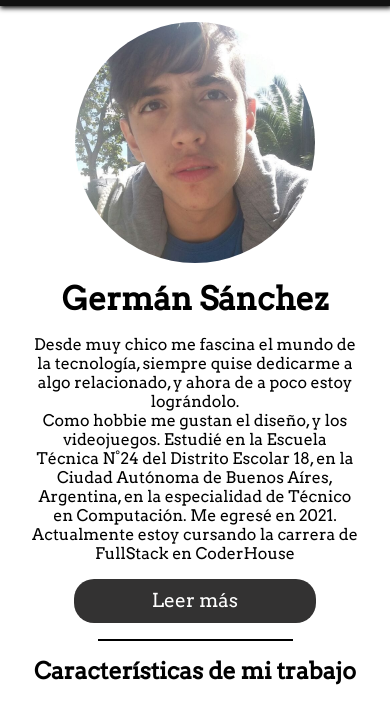
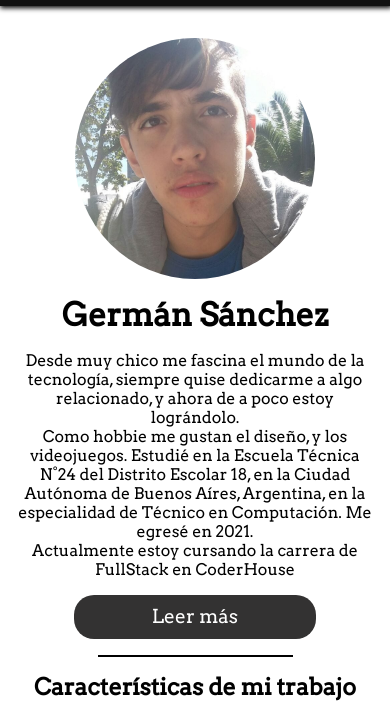
Before and after one commit to gerszcitoo/portfolio, a plain HTML site: page index.html in a window 390 px wide. Shown: the part 69-784 px from the top of the page. Drawn offline with Linux system fonts and the light colour scheme.

Commit message:
navbar mobile links probem solved, about grid changed to bootstrap

```diff
--- a/global.css
+++ b/global.css
@@ -78,7 +78,7 @@ img {
     margin-left: 10px;
 }
 
-.nav {
+.main-navbar {
     width: 100%;
     height: 100%;
     position: sticky;
@@ -114,7 +114,7 @@ img {
     transition: transform 0.25s ease-out;
 }
 
-.nav {
+.main-navbar {
     max-height: 0;
     transition: all .5s ease-out;
 }
@@ -188,6 +188,7 @@ img {
     flex-direction: column;
     justify-content: center;
     align-items: center;
+    margin-top: 1rem;
 }
 
 .more {
@@ -206,12 +207,20 @@ img {
 }
 
 .about {
-    margin: 1rem;
-    display: grid;
-    justify-items: center;
-    align-items: center;
     text-align: center;
     animation: slide-in .5s;
+}
+
+.about img {
+    border-radius: 100%;
+    width: 15rem;
+    height: auto;
+    max-width: 90%;
+    margin: 1rem;
+}
+
+.about p {
+    margin: 1rem;
 }
 
 @keyframes slide-in {
@@ -222,22 +231,6 @@ img {
     100% {
         transform: translateX(0%);
     }
-}
-
-.about img {
-    border-radius: 100%;
-    width: 15rem;
-    height: auto;
-    max-width: 90%;
-}
-
-.about h1 {
-    margin: 1rem;
-}
-
-.about p {
-    margin-left: 1rem;
-    margin-right: 1rem;
 }
 
 hr {
@@ -327,6 +320,7 @@ hr {
     flex-direction: column;
     align-items: center;
     text-align: center;
+    margin: 2rem;
 }
 
 .inspiraciones h4 {
@@ -587,7 +581,7 @@ hr {
     .header {
         position: inherit;
     }
-    .nav {
+    .main-navbar {
         max-height: none;
         float: right;
         width: fit-content;
--- a/index.html
+++ b/index.html
@@ -25,7 +25,7 @@
         <input class="side-menu" type="checkbox" id="side-menu" />
         <label class="hamb" for="side-menu"><span class="hamb-line"></span></label>
         <!-- Navbar -->
-        <nav class="nav">
+        <nav class="main-navbar">
             <ul class="menu">
                 <li><a class="nav-item" href="index.html">Inicio</a></li>
                 <li><a class="nav-item" href="./pages/sobre-mi.html">Sobre mí</a></li>
@@ -38,12 +38,14 @@
 
     <!-- -----------------SOBRE MI--------------- -->
     <div class="about-container">
-        <div class="about" id="about">
-            <img src="./src/img/yo.jpg" alt="Germán Sánchez">
-            <h1>Germán Sánchez</h1>
-            <p>Desde muy chico me fascina el mundo de la tecnología, siempre quise dedicarme a algo relacionado, y ahora de a poco estoy lográndolo. <br> Como hobbie me gustan el diseño, y los videojuegos. Estudié en la Escuela Técnica N°24 del Distrito
-                Escolar 18, en la Ciudad Autónoma de Buenos Aíres, Argentina, en la especialidad de Técnico en Computación. Me egresé en 2021. <br> Actualmente estoy cursando la carrera de FullStack en CoderHouse
-            </p>
+        <div class="about row align-items-center justify-content-center">
+            <img src="./src/img/yo.jpg" alt="Germán Sánchez" class="col-sm-4">
+            <div class="col-sm-8">
+                <h1 class="row">Germán Sánchez</h1>
+                <p class="row">Desde muy chico me fascina el mundo de la tecnología, siempre quise dedicarme a algo relacionado, y ahora de a poco estoy lográndolo. <br> Como hobbie me gustan el diseño, y los videojuegos. Estudié en la Escuela Técnica N°24 del Distrito
+                    Escolar 18, en la Ciudad Autónoma de Buenos Aíres, Argentina, en la especialidad de Técnico en Computación. Me egresé en 2021. <br> Actualmente estoy cursando la carrera de FullStack en CoderHouse
+                </p>
+            </div>
         </div>
         <a href="./pages/sobre-mi.html" class="more">Leer más</a>
     </div>
@@ -51,7 +53,6 @@
     <!-- -----------CARACTERISTICAS----------- -->
     <div class="caracteristicas">
         <h3>Características de mi trabajo</h3>
-
 
         <div class="main-caracteristicas">
 
@@ -83,10 +84,10 @@
                 <a href="https://www.instagram.com/" target="blank_" class="icon-button instagram"><i class="fab fa-instagram"></i>
                     <span></span>
                 </a>
-                <a href="https://github.com/gerszcitoo" target="blank_ " class="icon-button github"><i class="fab fa-github"></i>
+                <a href="https://github.com/gerszcitoo" target="blank_" class="icon-button github"><i class="fab fa-github"></i>
                     <span></span>
                 </a>
-                <a href="mailto:noreply@google.com" class="icon-button email "><i class="far fa-envelope"></i>
+                <a href="mailto:noreply@google.com" class="icon-button email"><i class="far fa-envelope"></i>
                     <span></span>
                 </a>
             </div>
```
Also changed, not shown: pages/contacto.html (+1 -1 lines), pages/portfolio.html (+1 -1 lines), pages/servicios.html (+1 -1 lines), pages/sobre-mi.html (+16 -14 lines), bootstrap-5.1.3-dist/css/bootstrap.css.
